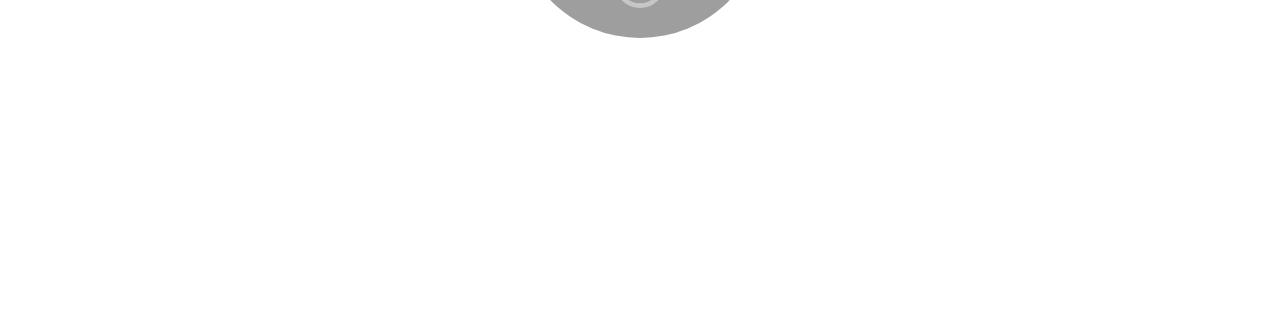
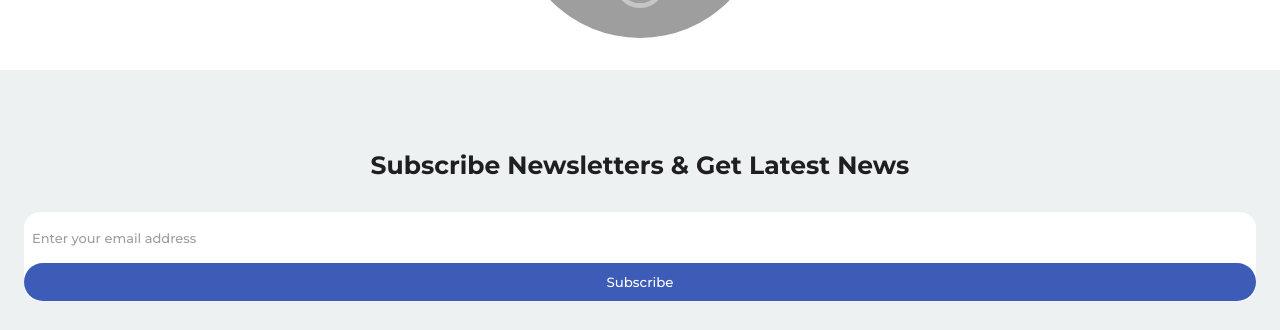
Before and after one commit to freetimezp/js-services-06-fly, a React (Vite) app: page / in a window 1280 px wide. Shown: the part 5835-6165 px from the top of the page. Before the commit the page ends 5905 px from the top, so only its background shows below. Built offline with nearby package versions, Linux system fonts and the light colour scheme; grey boxes are pictures that could not be loaded.

Commit message:
11. js-services-06-fly. Subscribers component.

```diff
--- a/src/components/subscribers/Subscribers.jsx
+++ b/src/components/subscribers/Subscribers.jsx
@@ -2,8 +2,15 @@
 
 const Subscribers = () => {
     return (
-        <div>
+        <div className='subscribe section'>
+            <div className="sectionContainer container">
+                <h2>Subscribe Newsletters & Get Latest News</h2>
 
+                <div className="inputDiv flex">
+                    <input type="text" placeholder='Enter your email address' />
+                    <button className='btn'>Subscribe</button>
+                </div>
+            </div>
         </div>
     );
 }
--- a/src/style.css
+++ b/src/style.css
@@ -535,4 +535,37 @@
   transition: all 1s ease-in-out;
 }
 
-/* travelers end *//*# sourceMappingURL=style.css.map */
+/* travelers end */
+/* subscribers */
+.subscribe {
+  background: var(--secondaryColor);
+}
+.subscribe .sectionContainer {
+  text-align: center;
+}
+.subscribe .sectionContainer .inputDiv {
+  margin-top: 1rem;
+  flex-direction: column;
+  background: var(--whiteColor);
+  border-radius: 1rem;
+}
+.subscribe .sectionContainer .inputDiv input {
+  width: 100%;
+  border: none;
+  outline: none;
+  background: transparent;
+  padding: 1rem 0.5rem;
+}
+.subscribe .sectionContainer .inputDiv input::-moz-placeholder {
+  font-size: 13px;
+  opacity: 0.7;
+}
+.subscribe .sectionContainer .inputDiv input::placeholder {
+  font-size: 13px;
+  opacity: 0.7;
+}
+.subscribe .sectionContainer .inputDiv .btn {
+  width: 100%;
+}
+
+/* subscribers end *//*# sourceMappingURL=style.css.map */
--- a/src/style.scss
+++ b/src/style.scss
@@ -573,3 +573,34 @@
 }
 
 /* travelers end */
+
+/* subscribers */
+
+.subscribe {
+    background: var(--secondaryColor);
+    .sectionContainer {
+        text-align: center;
+        .inputDiv {
+            margin-top: 1rem;
+            flex-direction: column;
+            background: var(--whiteColor);
+            border-radius: 1rem;
+            input {
+                width: 100%;
+                border: none;
+                outline: none;
+                background: transparent;
+                padding: 1rem 0.5rem;
+                &::placeholder {
+                    font-size: 13px;
+                    opacity: 0.7;
+                }
+            }
+            .btn {
+                width: 100%;
+            }
+        }
+    }
+}
+
+/* subscribers end */
```
Also changed, not shown: 1 other file (tests, documents, lock files or other folders).
